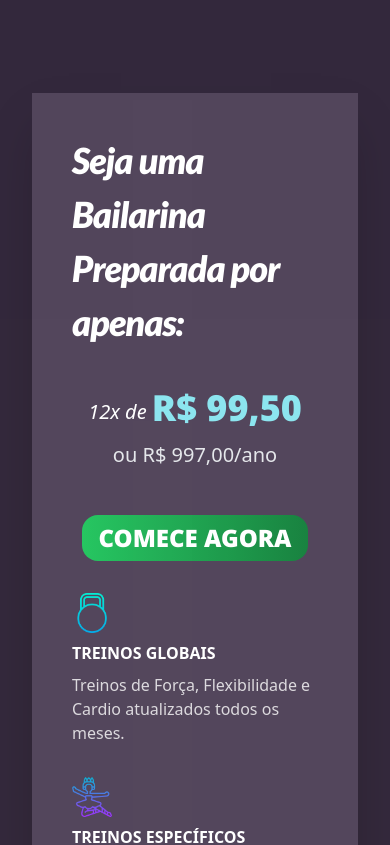
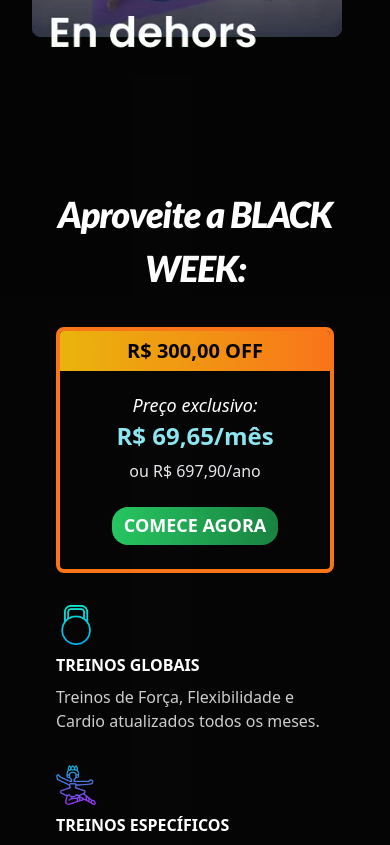
Before and after one commit to rubemputtini/bailarina-preparada-web, a React (Vite) app: page / in a window 390 px wide. Shown: the part 3718-4563 px from the top of the page. Built offline with nearby package versions, Linux system fonts and the light colour scheme; a web font is replaced by a local one.

Commit message:
Change for Black Week sales

```diff
--- a/src/App.jsx
+++ b/src/App.jsx
@@ -2,9 +2,17 @@ import { Author, Benefits, CTA, FAQ, Feedbacks, Footer, Guarantee, Hero, Service
 import Nav from "./components/Nav";
 import WhatsAppButton from "./components/WhatsAppButton";
 import MetaPixel from "./utils/meta/metaPixel";
+import CountdownTimer from "./components/CountdownTimer";
+import ExitPopup from "./components/ExitPopup";
 
-const App = () => (
-  <main className="relative bg-[#302539]">
+const App = () => {
+
+  const promotionEndDate = new Date('2024-11-12T23:59:59');
+
+  return (
+    <main className="relative">
+      <CountdownTimer targetDate={promotionEndDate} />
+      <ExitPopup />
       <MetaPixel />
       <div className="absolute z-auto right-0 top-0 w-1/4 h-1/5 rounded-full red__gradient" />
       <Nav />
@@ -45,6 +53,7 @@ const App = () => (
       </section>
       <WhatsAppButton />
     </main>
-);
+  )
+};
 
 export default App;
--- /dev/null
+++ b/src/components/CountdownTimer.jsx
@@ -0,0 +1,44 @@
+import { useEffect, useState } from 'react';
+
+const CountdownTimer = ({ targetDate }) => {
+    const [timeLeft, setTimeLeft] = useState({});
+
+    useEffect(() => {
+        const intervalId = setInterval(() => {
+            const now = new Date();
+            const distance = targetDate - now;
+
+            if (distance < 0) {
+                clearInterval(intervalId);
+                setTimeLeft(null); // Expirou
+                return;
+            }
+
+            const days = Math.floor(distance / (1000 * 60 * 60 * 24));
+            const hours = Math.floor((distance % (1000 * 60 * 60 * 24)) / (1000 * 60 * 60));
+            const minutes = Math.floor((distance % (1000 * 60)) / (1000 * 60));
+            const seconds = Math.floor((distance % (1000 * 60)) / 1000);
+
+            setTimeLeft({ days, hours, minutes, seconds });
+        }, 1000);
+
+        return () => clearInterval(intervalId);
+    }, [targetDate]);
+
+    if (!timeLeft) {
+        return <div className="sticky top-0 w-full bg-red-700 text-white text-center p-2">Promoção Expirada!</div>;
+    }
+
+    return (
+        <div className="sticky top-0 w-full bg-red-700 text-white text-center p-2 font-bold z-50">
+            <span role="img" aria-label="fire">🔥</span> <span className="text-2xl font-extrabold">BLACK WEEK</span> <span role="img" aria-label="fire">🔥</span>
+            <div>Essa é a melhor oferta já feita do CBP!</div>
+        </div>
+        //     <div className="sticky top-0 w-full bg-red-700 text-white text-center p-2 font-bold z-50">
+        //     <span role="img" aria-label="fire">🔥</span> <span className="text-2xl font-extrabold">BLACK WEEK</span> <span role="img" aria-label="fire">🔥</span>
+        //     <div>Corra! Restam apenas <span>{timeLeft.days}d {timeLeft.hours}h {timeLeft.minutes}m {timeLeft.seconds}s</span>!</div>
+        // </div>
+    );
+};
+
+export default CountdownTimer;
--- /dev/null
+++ b/src/components/ExitPopup.jsx
@@ -0,0 +1,35 @@
+import { useEffect, useState } from 'react';
+
+const ExitPopup = () => {
+    const [showPopup, setShowPopup] = useState(false);
+
+    const handleMouseLeave = (event) => {
+        if (event.clientY <= 0) {
+            setShowPopup(true);
+        }
+    };
+
+    useEffect(() => {
+        document.addEventListener('mouseleave', handleMouseLeave);
+        return () => {
+            document.removeEventListener('mouseleave', handleMouseLeave);
+        };
+    }, []);
+
+    const handleClosePopup = () => setShowPopup(false);
+
+    return showPopup ? (
+        <div className="fixed inset-0 bg-black bg-opacity-50 flex items-center justify-center z-50">
+            <div className="bg-white p-6 rounded-md text-center w-11/12 max-w-md">
+                <h2 className="text-2xl font-bold mb-4">Espera aí! 🛑</h2>
+                <p>Essa é a única BLACK WEEK do Clube em 4 anos de existência!</p>
+                <p>Aproveite antes que acabe!</p>
+                <button onClick={handleClosePopup} className="mt-4 px-4 py-2 bg-yellow-400 text-black rounded">
+                    QUERO APROVEITAR AGORA!
+                </button>
+            </div>
+        </div>
+    ) : null;
+};
+
+export default ExitPopup;
--- a/src/components/TestimonialsCard.jsx
+++ b/src/components/TestimonialsCard.jsx
@@ -15,7 +15,7 @@ const TestimonialsCard = () => {
     return (
         <Slider {...settings}>
             {reviews.map((testimonial, index) => (
-                <div key={index} className="p-4">
+                <div key={index} className="p-4 testimonials-bg">
                     <div className="bg-white rounded-lg p-6 shadow-md flex flex-col md:flex-row md:items-center">
                         <div className="mb-4 md:w-1/2 md:mb-0 md:mr-6">
                             <iframe
--- a/src/constants/index.js
+++ b/src/constants/index.js
@@ -4,7 +4,7 @@ import { depoimento2, depoimento3, depoimento4, depoimentoAndreza, depoimentoLet
 export const navLinks = [
     { href: "https://hotmart.com/pt-br/club/clube-bailarina-preparada", label: "Área do Aluno"},
     { href: "https://wa.me/351914793862", label: "Está com dúvida?", imgURL: whatsapp},
-    { href: "https://pay.hotmart.com/R46545109G?off=olo9rcsd", label: "Hotmart"},
+    { href: "https://pay.hotmart.com/G96403858G?off=efxykdfw&checkoutMode=10", label: "Hotmart"},
 ];
 
 export const statistics = [
--- a/src/index.css
+++ b/src/index.css
@@ -1,16 +1,21 @@
 @import url("https://fonts.googleapis.com/css2?family=Montserrat:wght@100;200;300;400;500;600;700;800;900&family=Palanquin:wght@100;200;300;400;500;600;700&display=swap");
 @import url("https://fonts.googleapis.com/css2?family=Palanquin:wght@100;200;300;400;500;600;700&display=swap");
-@import url('https://fonts.googleapis.com/css2?family=Inter:wght@900&family=Lato:ital,wght@0,900;1,900&family=Noto+Sans:wght@900&display=swap');
+@import url("https://fonts.googleapis.com/css2?family=Inter:wght@900&family=Lato:ital,wght@0,900;1,900&family=Noto+Sans:wght@900&display=swap");
 
 @tailwind base;
 @tailwind components;
 @tailwind utilities;
 
-* {
+body {
   margin: 0;
   padding: 0;
   box-sizing: border-box;
   scroll-behavior: smooth;
+  background-color: black;
+}
+
+.testimonials-bg {
+  background-color: white;
 }
 
 @layer components {
@@ -58,11 +63,11 @@
   }
 }
 
-  .whatsapp-button {
+.whatsapp-button {
   @apply fixed bottom-8 right-8 z-50;
 }
 
-  .whatsapp-button img {
+.whatsapp-button img {
   @apply w-12 h-12 rounded-full shadow;
 }
 
@@ -86,22 +91,3 @@
   background: rgba(255, 255, 255, 0.6);
   filter: blur(750px);
 }
-
-.red__gradient {
-  background: linear-gradient(90deg, hsl(345, 72%, 64%) 0%, #d81143 100%);
-  filter: blur(900px);
-}
-
-.blue__gradient {
-  background: linear-gradient(90deg, hsl(184, 75%, 62%) 0%, #064087 100%);
-  filter: blur(900px);
-}
-
-.bg-purple-gradient {
-  background: linear-gradient(
-    144.39deg,
-    #ffffff -278.56%,
-    #403b4d -78.47%,
-    #302539 91.61%
-  );
-}
--- a/src/sections/CTA.jsx
+++ b/src/sections/CTA.jsx
@@ -3,29 +3,32 @@ import { navLinks } from "../constants";
 
 const CTA = () => {
     return (
-        <section className="bg-[#504359] shadow-2xl">
-            <div className="flex flex-col xl:flex-row place-items-center p-10 mx-auto max-w-screen-xl">
-                <div className="max-w-screen-md mb-8 lg:mb-16">
-                    <div className="mb-8 lg:mb-16">
-                        <h2 className="text-3xl md:text-4xl tracking-tight font-extrabold text-white font-lato italic">Seja uma Bailarina Preparada por apenas:</h2>
+        <section className="shadow-2xl">
+            <div className="flex flex-col xl:flex-row place-items-center p-6 md:p-10 mx-auto max-w-screen-xl">
+                <div className="max-w-screen-md mb-8 lg:mb-16 xl:w-2/5">
+                    <div className="mb-8 lg:mb-16 text-center xl:text-left">
+                        <h2 className="text-3xl md:text-5xl tracking-tight font-extrabold text-white font-lato italic">
+                            Aproveite a BLACK WEEK:
+                        </h2>
                     </div>
-                    <div className="flex justify-center items-center">
-                        <span className="text-white text-xl italic relative">
-                            <span className="absolute -top-4 transform -translate-x-1/2" />
-                            12x de&nbsp;
-                        </span>
-                        <span className="mb-2 text-3xl sm:text-5xl font-extrabold font-noto text-[#8AE5EF]">
-                            R$ 99,50
-                        </span>
-                    </div>
-                    <p className="text-gray-200 mb-6 text-xl text-center">ou R$ 997,00/ano</p>
-                    <div className="flex justify-center items-center">
-                        <a className="bg-gradient-to-r from-green-500 to-green-700 text-white text-2xl px-4 py-2 md:py-3 rounded-2xl font-bold hover:opacity-90 transition-opacity mt-6 font-noto" href={navLinks[2].href}>
-                            COMECE AGORA
-                        </a>
+                    <div className="w-full max-w-xs mx-auto flex flex-col items-center">
+                        <div className="w-full border-4 border-orange-500 rounded-lg overflow-hidden shadow-lg">
+                            <div className="bg-gradient-to-r from-yellow-500 to-orange-500 text-black text-xl font-bold px-4 py-2 text-center">
+                                R$ 300,00 OFF
+                            </div>
+                            <div className="flex flex-col items-center px-8 py-6">
+                                <span className="text-white text-lg md:text-xl italic mb-1">Preço exclusivo:</span>
+                                <span className="text-2xl md:text-3xl font-extrabold text-[#8AE5EF]">R$ 69,65/mês</span>
+                                <p className="text-gray-200 mb-6 mt-2 text-center">ou R$ 697,90/ano</p>
+                                <a href={navLinks[2].href} className="bg-gradient-to-r from-green-500 to-green-700 text-white text-lg md:text-2xl px-3 py-2 md:px-4 md:py-3 rounded-2xl font-bold hover:opacity-90 transition-opacity text-center"
+                                >
+                                    COMECE AGORA
+                                </a>
+                            </div>
+                        </div>
                     </div>
                 </div>
-                <div className="lg:ml-8 space-y-8 md:grid md:grid-cols-2 lg:grid-cols-3 gap-8 md:space-y-0">
+                <div className="lg:ml-8 space-y-8 md:grid md:grid-cols-2 lg:grid-cols-3 gap-8 md:space-y-0 xl:w-3/5">
                     <div>
                         <div className="flex justify-center items-center mb-2 w-10 h-10 rounded-full bg-primary-900 lg:h-12 lg:w-12">
                             <img src={globais} alt="Ícone de Treinos Globais" />
```
Lines whose indentation alone changed are shown as unchanged.
